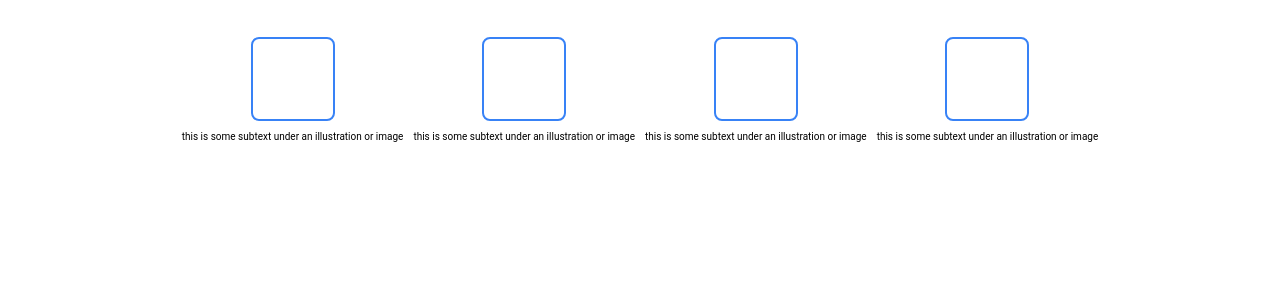
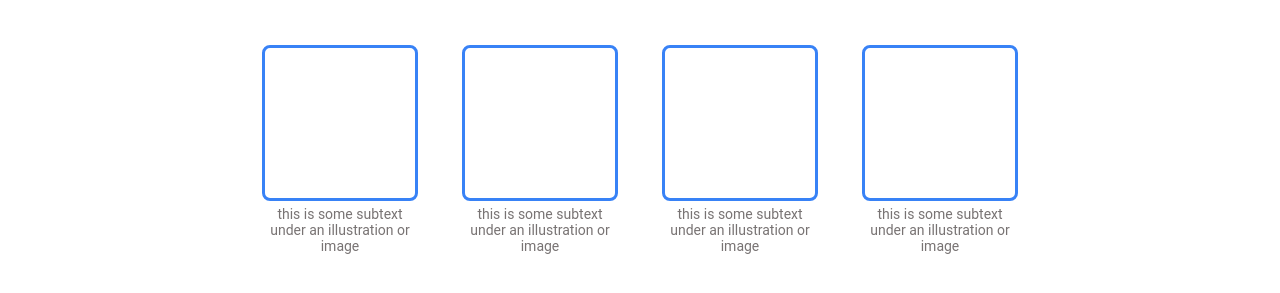
Before and after one commit to aaron-sisk/landing-page, a plain HTML site: page index.html in a window 1280 px wide. Shown: the part 487-780 px from the top of the page. Drawn offline with Linux system fonts and the light colour scheme.

Commit message:
update information and placeholder layout

```diff
--- a/css/style.css
+++ b/css/style.css
@@ -86,6 +86,7 @@ body {
     display: flex;
     flex-direction: column;
     align-items: center;
+    height: 425px;
 }
 
 .info-title {
@@ -97,9 +98,10 @@ body {
 
 .info-cards {
     display: flex;
-    gap: 10px;
+    gap: 80px;
     justify-content: center;
     align-items: center;
+    margin: -10px;
 }
 
 .card1,
@@ -110,18 +112,23 @@ body {
     flex-direction: column;
     justify-content: center;
     align-items: center;
+    width: 120px;
+    height: 250px;
 }
 
 .placeholder {
-    border: 2px solid #3882F6;
+    border: 3px solid #3882F6;
     border-radius: 8px;
-    width: 80px;
-    height: 80px;
+    width: 150px;
+    height: 150px;
 }
 
 .card-text {
-    font-size: 10px;
-
+    font-size: 14px;
+    color: hsl(0, 2%, 46%);
+    text-align: center;
+    width: 150px;
+    margin: 5px 0px;
 }
 
 h2 {
```
